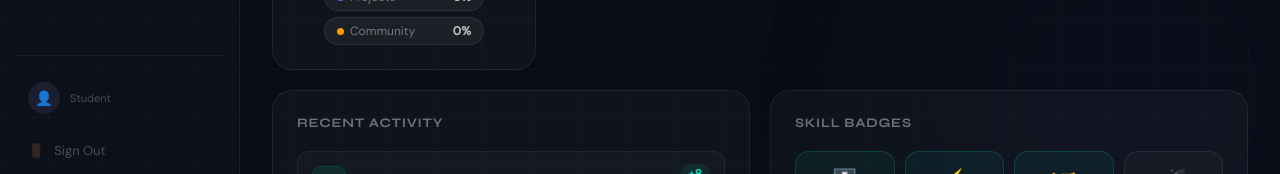
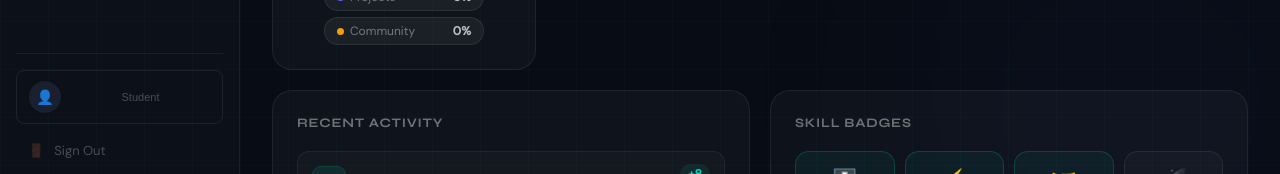
Before and after one commit to bigunhe/uniflow, a Next.js app in the folder uniflow-web/: page /dashboard in a window 1280 px wide. Shown: the part 603-777 px from the top of the page. Built offline with nearby package versions, Linux system fonts and the light colour scheme; no server answers.

Commit message:
Make student profile section clickable in dashboard sidebar

```diff
--- a/uniflow-web/app/(bewan dashboard)/dashboard/page.tsx
+++ b/uniflow-web/app/(bewan dashboard)/dashboard/page.tsx
@@ -249,6 +249,7 @@ export default function DashboardPage() {
         .nav-item.active{background:rgba(0,210,180,.1);border-color:rgba(0,210,180,.2);color:#00d2b4;}
         .nav-icon{width:20px;text-align:center;font-size:15px;}
         .sidebar-bottom{margin-top:auto;padding-top:16px;border-top:1px solid rgba(255,255,255,.06);}
+        .profile-btn:hover{background:rgba(0,210,180,.08)!important;border-color:rgba(0,210,180,.2)!important;}
         .signout-btn{display:flex;align-items:center;gap:10px;padding:10px 12px;border-radius:10px;cursor:pointer;font-size:13px;color:rgba(255,255,255,.25);transition:all .18s;width:100%;background:none;border:none;font-family:'DM Sans',sans-serif;}
         .signout-btn:hover{background:rgba(239,68,68,.08);color:#f87171;}
 
@@ -373,7 +374,7 @@ export default function DashboardPage() {
 
           <div className="sidebar-bottom">
             {/* User row */}
-            <div style={{ display:"flex", alignItems:"center", gap:10, padding:"10px 12px", marginBottom:8 }}>
+            <button className="profile-btn" onClick={()=>handleNavClick("profile")} style={{ display:"flex", alignItems:"center", gap:10, padding:"10px 12px", marginBottom:8, background:"transparent", border:"1px solid rgba(255,255,255,.08)", borderRadius:"8px", cursor:"pointer", transition:"all .18s", width:"100%" }}>
               <div style={{ width:32, height:32, borderRadius:"50%", overflow:"hidden", background:"#1a2030", flexShrink:0 }}>
                 {profile?.avatar_url ? <img src={profile.avatar_url} alt="av" style={{width:"100%",height:"100%",objectFit:"cover"}} /> : <span style={{display:"flex",alignItems:"center",justifyContent:"center",height:"100%",fontSize:14}}>👤</span>}
               </div>
@@ -381,7 +382,7 @@ export default function DashboardPage() {
                 <div style={{ fontSize:13, fontWeight:500, color:"rgba(255,255,255,.7)", whiteSpace:"nowrap", overflow:"hidden", textOverflow:"ellipsis" }}>{profile?.display_name}</div>
                 <div style={{ fontSize:11, color:"rgba(255,255,255,.25)" }}>{profile?.job_role || "Student"}</div>
               </div>
-            </div>
+            </button>
             <button className="signout-btn" onClick={handleSignOut}>
               <span>🚪</span><span>Sign Out</span>
             </button>
```
